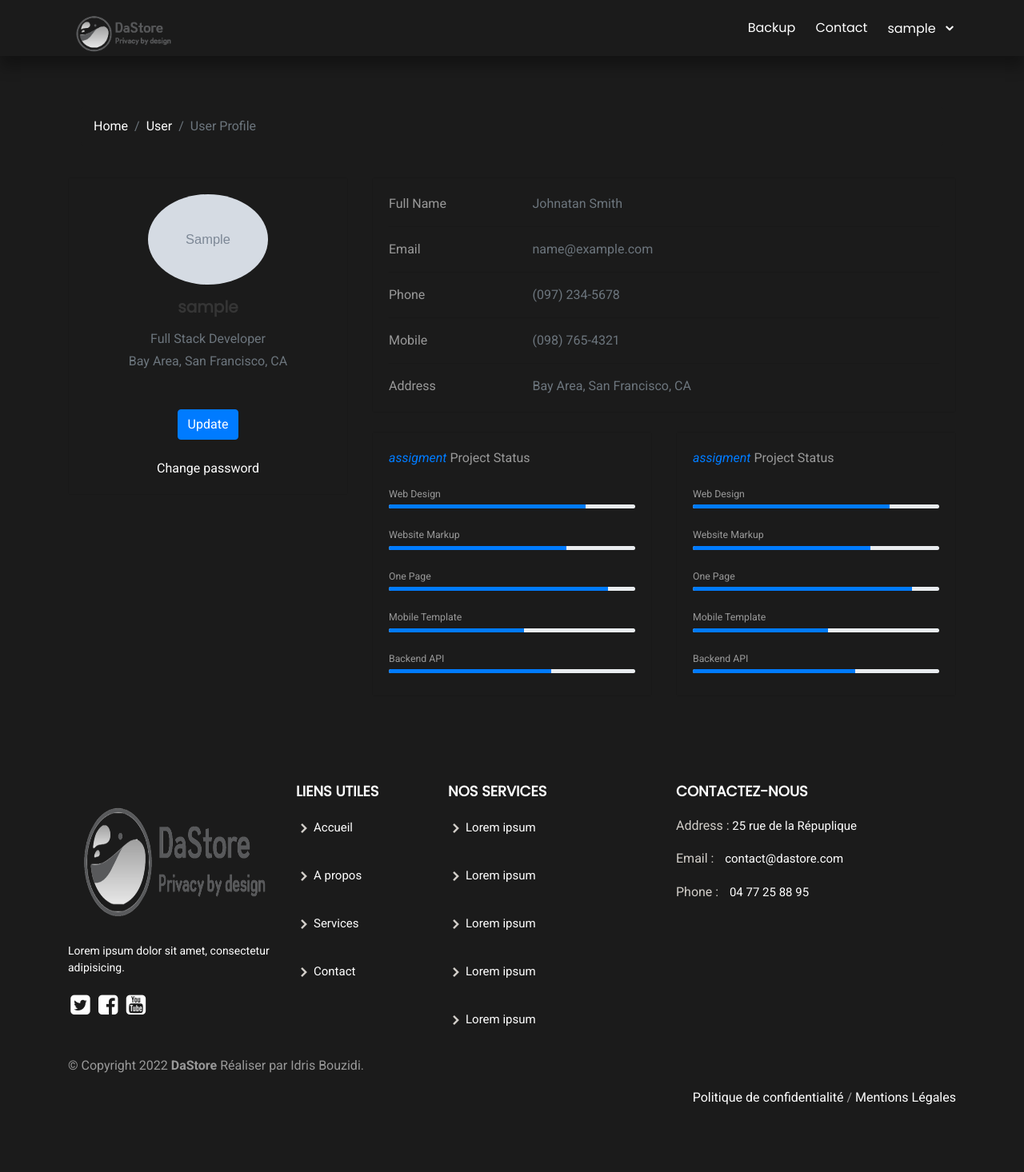
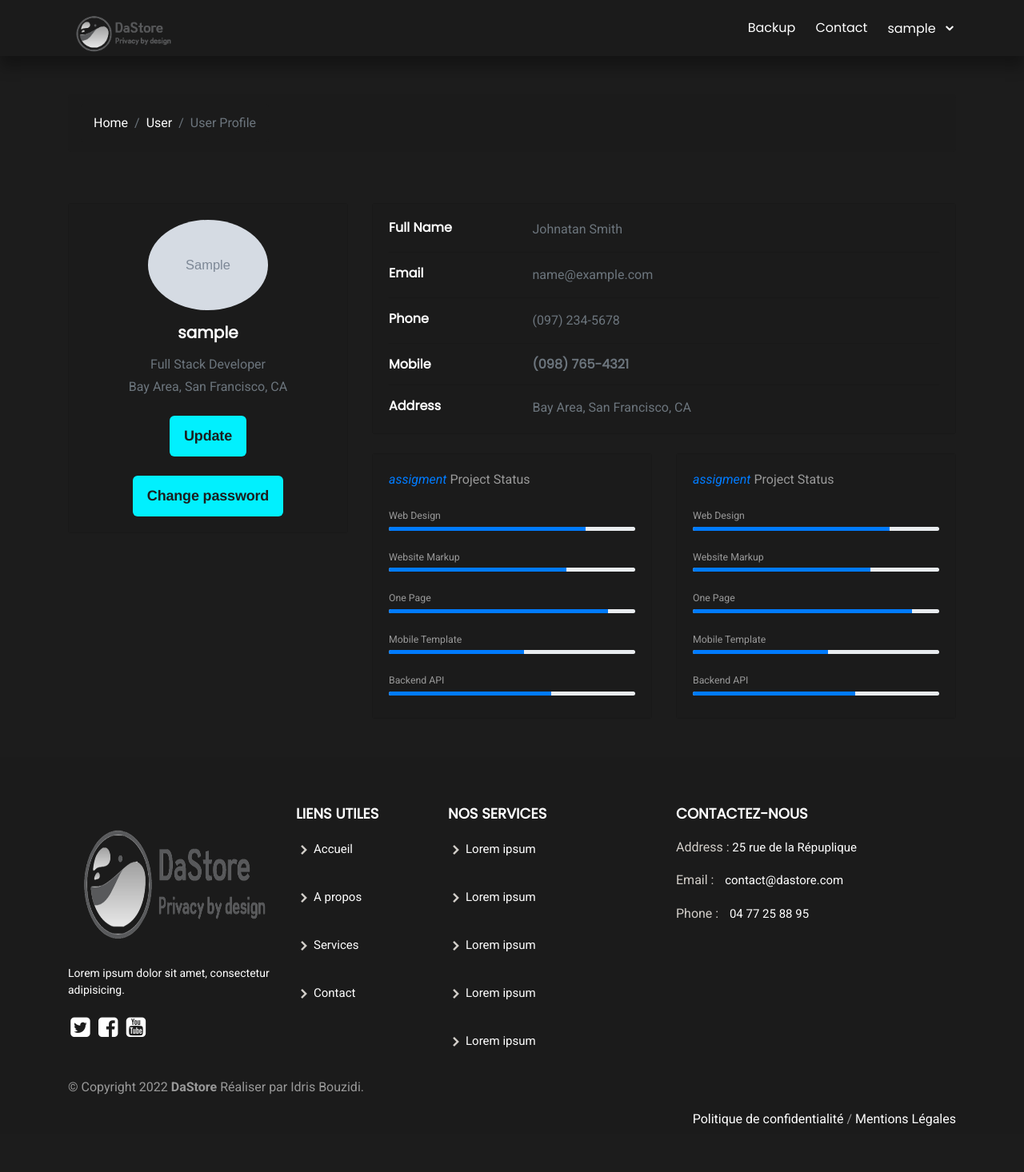
Before and after one commit to ibouzidi/dj_dastore, a Django app: page /accounts/1/ in a window 1280 px wide. Shown: the whole page at 80% size. Before the commit the page ends 1382 px from the top, so only its background shows below. Run offline with Django 3.2, Linux system fonts and the light colour scheme; a user stored in the database is signed in; tables that the repository leaves empty hold one stand-in row (values such as "Sample post"); grey boxes marked "Sample" are stand-in pictures; some libraries are stand-ins or nearby versions.

Commit message:
Change css, add breadcrumb, fix upload path.

```diff
--- a/accounts/templates/accounts/account.html
+++ b/accounts/templates/accounts/account.html
@@ -1,21 +1,14 @@
 {% extends 'base.html' %}
 {% load static %}
 
+{% block middlebar %}
+    {% include "accounts/account_middlebar.html" %}
+{% endblock %}
+
+
 {% block content %}
 <section class="user-profile">
-  <div class="container py-5">
-    <div class="row">
-      <div class="col">
-        <nav aria-label="breadcrumb" class="rounded-3 p-3 mb-4">
-          <ol class="breadcrumb mb-0">
-            <li class="breadcrumb-item"><a href="#">Home</a></li>
-            <li class="breadcrumb-item"><a href="#">User</a></li>
-            <li class="breadcrumb-item active" aria-current="page">User Profile</li>
-          </ol>
-        </nav>
-      </div>
-    </div>
-
+  <div class="container">
     <div class="row">
       <div class="col-lg-4">
         <div class="card mb-4">
@@ -26,9 +19,9 @@
             <p class="text-muted mb-1">Full Stack Developer</p>
             <p class="text-muted mb-4">Bay Area, San Francisco, CA</p>
 		  		{% if is_self %}
-		  		<a  class="mt-4 btn btn-primary" href="{% url 'accounts:account_edit' user_id=id %}">Update</a>
+		  		<a  class="btn-dark-all" href="{% url 'accounts:account_edit' user_id=id %}">Update</a>
 				<div class="d-flex flex-column mt-4">
-					<a class="m-auto" href="{% url 'password_change' %}">Change password</a>
+					<a class="m-auto btn-dark-all" href="{% url 'password_change' %}">Change password</a>
 				</div>
 		  		{% endif %}
           </div>
@@ -40,7 +33,7 @@
           <div class="card-body">
             <div class="row">
               <div class="col-sm-3">
-                <p class="mb-0">Full Name</p>
+                <h6 class="mb-0">Full Name</h6>
               </div>
               <div class="col-sm-9">
                 <p class="text-muted mb-0">Johnatan Smith</p>
@@ -49,7 +42,7 @@
             <hr>
             <div class="row">
               <div class="col-sm-3">
-                <p class="mb-0">Email</p>
+                <h6 class="mb-0">Email</h6>
               </div>
               <div class="col-sm-9">
                 <p class="text-muted mb-0">{{ request.user.email }}</p>
@@ -58,7 +51,7 @@
             <hr>
             <div class="row">
               <div class="col-sm-3">
-                <p class="mb-0">Phone</p>
+                <h6 class="mb-0">Phone</h6>
               </div>
               <div class="col-sm-9">
                 <p class="text-muted mb-0">(097) 234-5678</p>
@@ -67,16 +60,16 @@
             <hr>
             <div class="row">
               <div class="col-sm-3">
-                <p class="mb-0">Mobile</p>
+                <h6 class="mb-0">Mobile</h6>
               </div>
               <div class="col-sm-9">
-                <p class="text-muted mb-0">(098) 765-4321</p>
+                <h6 class="text-muted mb-0">(098) 765-4321</h6>
               </div>
             </div>
             <hr>
             <div class="row">
               <div class="col-sm-3">
-                <p class="mb-0">Address</p>
+                <h6 class="mb-0">Address</h6>
               </div>
               <div class="col-sm-9">
                 <p class="text-muted mb-0">Bay Area, San Francisco, CA</p>
--- /dev/null
+++ b/accounts/templates/accounts/account_middlebar.html
@@ -0,0 +1,23 @@
+{#{% url 'account:register' as url_register %}#}
+{#{% url 'account:login' as url_login %}#}
+{% url 'accounts:account_view' user_id=request.user.id as url_account_view %}
+{% url 'accounts:edit_account_view' user_id=request.user.id as url_edit_account_view %}
+
+
+<div class="container py-5">
+    <div class="row">
+        <div class="col">
+            <nav aria-label="breadcrumb" class="breadcrumb rounded-3">
+                <ol class="breadcrumb mb-0">
+                    <li class="breadcrumb-item"><a href="{% url 'home' %}">Home</a></li>
+                    <li class="breadcrumb-item"><a href="{% url 'accounts:account_view' user_id=request.user.id %}">User</a></li>
+                    {% if request.path == url_account_view %}
+                    <li class="breadcrumb-item active" aria-current="page">User Profile</li>
+                    {% elif request.path == url_edit_account_view %}
+                    <li class="breadcrumb-item active" aria-current="page">Edit Profile</li>
+                    {% endif %}
+                </ol>
+            </nav>
+        </div>
+    </div>
+</div>
--- a/accounts/views.py
+++ b/accounts/views.py
@@ -123,7 +123,7 @@ def save_temp_profile_image_from_base64String(imageString, user):
 		if not os.path.exists(f'{settings.TEMP}/{user.pk}'):
 			os.mkdir(f'{settings.TEMP}/{user.pk}')
 
-		url = os.path.join(settings.TEMP, str(user.pk), TEMP_PROFILE_IMAGE_NAME)
+		url = os.path.join(f'{settings.TEMP}/{user.pk}', TEMP_PROFILE_IMAGE_NAME)
 		print(url)
 		storage = FileSystemStorage(location=url)
 		image = base64.b64decode(imageString)
@@ -195,8 +195,6 @@ def edit_account_view(request, *args, **kwargs):
 		form = AccountUpdateForm(request.POST, request.FILES,
 								 instance=request.user)
 		if form.is_valid():
-			# delete old profile image so the name is preserved
-			# account.profile_image.delete()
 			form.save()
 			return redirect("accounts:account_view", user_id=account.pk)
 		else:
--- a/static/css/main.css
+++ b/static/css/main.css
@@ -12,6 +12,7 @@ Variables
 :root {
     /* dark shades of primary color*/
     --clr-cod-grey: #1b1b1b;
+    --clr-dark-1: #1C1C1C;
     --clr-shark: #1c1e1e;
     /* white / grey shades of primary color*/
     --clr-white: #fefefe;
@@ -43,7 +44,7 @@ Main
 */
 
 body {
-    background: var(--clr-cod-grey);
+    background: var(--clr-dark-1);
     color: var(--clr-swift);
     font-family: 'Roboto', Sans-serif;
 }
@@ -83,7 +84,7 @@ h5,
 h6 {
     font-family: "Poppins", Sans-serif;
     font-weight: 700;
-    color: #353535;
+    color: var(--clr-white);
 }
 
 /*
@@ -579,7 +580,77 @@ height: 100%;
 */
 
 .user-profile .card,
-.user-profile .breadcrumb,
 .user-profile .card-body{
     background-color: var(--clr-cod-grey);
 }
+.breadcrumb{
+    background-color: var(--clr-cod-grey);
+}
+
+.btn-dark-all {
+  background: var(--clr-cyan-1);
+  backface-visibility: hidden;
+  border-radius: .375rem;
+  box-sizing: border-box;
+  color: var(--clr-shark);
+  cursor: pointer;
+  display: inline-block;
+  font-family: Circular,Helvetica,sans-serif;
+  font-size: 1.125rem;
+  font-weight: 700;
+  letter-spacing: -.01em;
+  line-height: 1.3;
+  padding: .875rem 1.125rem;
+  position: relative;
+  text-align: left;
+  text-decoration: none;
+  transform: translateZ(0) scale(1);
+  transition: transform .2s;
+  user-select: none;
+  -webkit-user-select: none;
+  touch-action: manipulation;
+}
+
+.btn-dark-all:not(:disabled):hover {
+  transform: scale(1.05);
+  color: var(--clr-shark);
+}
+
+.btn-dark-all:not(:disabled):hover:active {
+  transform: scale(1.05) translateY(.125rem);
+}
+
+.btn-dark-all:focus {
+  outline: 0 solid transparent;
+}
+
+.btn-dark-all:focus:before {
+  content: "";
+  left: calc(-1*.375rem);
+  pointer-events: none;
+  position: absolute;
+  top: calc(-1*.375rem);
+  transition: border-radius;
+  user-select: none;
+}
+
+.btn-dark-all:focus:not(:focus-visible) {
+  outline: 0 solid transparent;
+}
+
+.btn-dark-all:focus:not(:focus-visible):before {
+  border-width: 0;
+}
+
+.btn-dark-all:not(:disabled):active {
+  transform: translateY(.125rem);
+}
+
+
+.my-form select,
+.my-form input,
+.my-form textarea{
+  border: 1px solid var(--clr-cod-grey);
+  color: var(--white);
+  background: var(--clr-swift);
+}
--- a/templates/base.html
+++ b/templates/base.html
@@ -27,6 +27,7 @@
 </div>
 <!-- Body -->
 <main id='main'>
+<div class="middlebar">{% block middlebar %}{% endblock %}</div>
     {% block content %}
         this is my content !
     {% endblock content %}
--- a/templates/snippets/footer.html
+++ b/templates/snippets/footer.html
@@ -1,6 +1,6 @@
 {% load static %}
 <!-- ======= FOOTER ======= -->
-<footer id="footer">
+<footer id="footer" class="py-5">
     <div class="footer-top">
         <div class="container">
             <div class="row">
--- a/templates/snippets/header.html
+++ b/templates/snippets/header.html
@@ -24,7 +24,6 @@
 
                 {% else %}
                     <li><a href="{% url 'accounts:login' %}">Login</a></li>
-                    <li><a href="{% url 'accounts:register' %}">Register</a></li>
                 {% endif %}
             </ul>
         </nav>
```
Also changed, not shown: accounts/templates/accounts/edit_account.html (+10 -6 lines), accounts/templates/accounts/login.html (+8 -9 lines), accounts/templates/accounts/register.html (+11 -12 lines).
